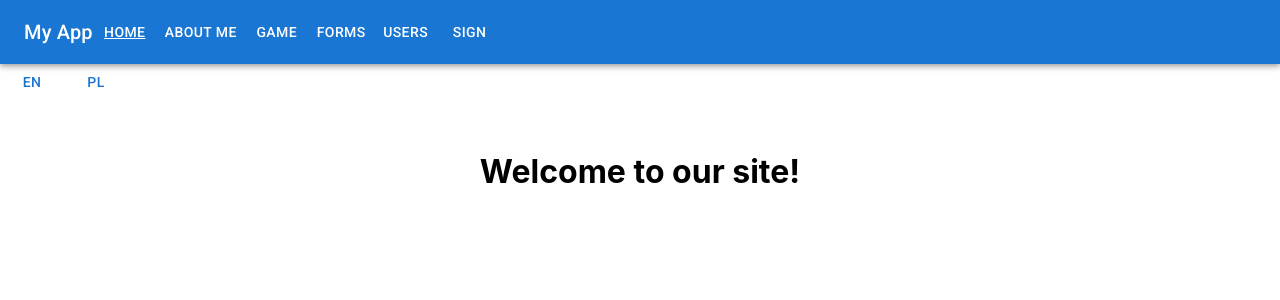
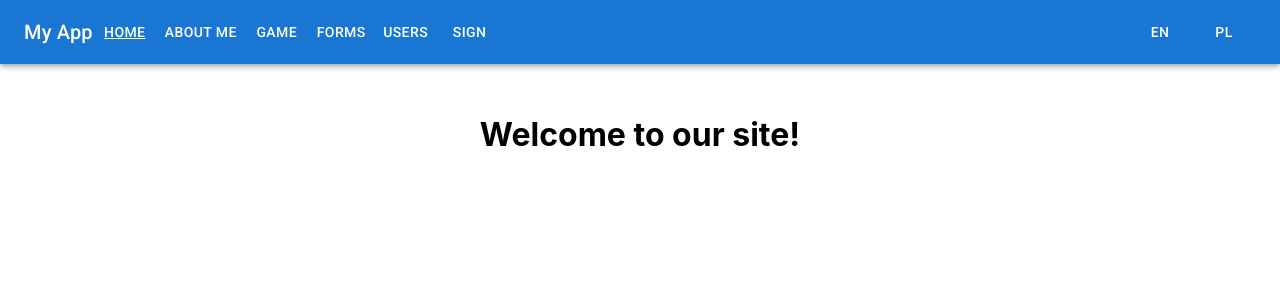
Before and after one commit to myflowpl/isafrontendacademybayer, a React (Create React App) app in the folder react/my-app/: page / in a window 1280 px wide. Shown: the top 300 px of the page. Built offline with nearby package versions, Linux system fonts and the light colour scheme.

Commit message:
Refactor the language context to be in seperate file

```diff
--- a/react/my-app/src/App.js
+++ b/react/my-app/src/App.js
@@ -1,22 +1,13 @@
-import { createContext, useState } from 'react';
-import Button from '@mui/material/Button';
 import { Navigation } from './Navigation'
 import { Content } from './Content'
-
-export const LanguageContext = createContext('en');
+import { LanguageContextProvider } from './contexts/language/LanugageContext'
 
 function App() {
-    const [lang, setLang] = useState('en');
-
     return (
-        <LanguageContext.Provider value={lang}>
+        <LanguageContextProvider>
             <Navigation />
-            <div>
-                <Button onClick={() => setLang('en')}>EN</Button>
-                <Button onClick={() => setLang('pl')}>PL</Button>
-            </div>
             <Content />
-        </LanguageContext.Provider>
+        </LanguageContextProvider>
     );
 }
 
--- a/react/my-app/src/Navigation.js
+++ b/react/my-app/src/Navigation.js
@@ -4,10 +4,21 @@ import Box from '@mui/material/Box';
 import Toolbar from '@mui/material/Toolbar';
 import Typography from '@mui/material/Typography';
 import Button from '@mui/material/Button';
+import { useLanguageContext } from './contexts/language/LanugageContext';
 
 const getActiveStyles = ({ isActive }) => isActive ? { textDecoration: "underline" } : undefined
 
 export const Navigation = () => {
+    const { setLang } = useLanguageContext();
+
+    const handlePLClick = () => {
+        setLang('pl');
+    }
+
+    const handleENClick = () => {
+        setLang('en');
+    }
+
     return (
         <Box sx={{ flexGrow: 1 }}>
           <AppBar position="static">
@@ -21,6 +32,9 @@ export const Navigation = () => {
               <Button color="inherit" component={NavLink} style={getActiveStyles} to="/forms">Forms</Button>
               <Button color="inherit" component={NavLink} style={getActiveStyles} to="/users">Users</Button>
               <Button color="inherit" component={NavLink} style={getActiveStyles} to="/sign">Sign</Button>
+              <div style={{ flexGrow: 1}} />
+              <Button color="inherit" onClick={handleENClick}>EN</Button>
+              <Button color="inherit" onClick={handlePLClick}>PL</Button>
             </Toolbar>
           </AppBar>
         </Box>
--- a/react/my-app/src/about-me/MyName.js
+++ b/react/my-app/src/about-me/MyName.js
@@ -1,11 +1,10 @@
-import { useContext } from 'react';
-import { LanguageContext } from '../App';
+import { useLanguageContext } from '../contexts/language/LanugageContext';
 
 function MyName(props) {
-    const language = useContext(LanguageContext);
+    const { lang } = useLanguageContext();
 
     if (props.surname) {
-        if (language === 'pl') {
+        if (lang === 'pl') {
             return <h1>Cześć moje imię to {props.name},
                a nazwisko to {props.surname}!</h1>
         }
@@ -15,7 +14,7 @@ function MyName(props) {
     }
 
 
-    if (language === 'pl') {
+    if (lang === 'pl') {
         return <h1>Cześć moje imię to {props.name}!</h1>
     }
 
--- /dev/null
+++ b/react/my-app/src/contexts/language/LanugageContext.js
@@ -0,0 +1,21 @@
+import { createContext, useState, useContext } from 'react';
+
+export const LanguageContext = createContext({
+    lang: 'en',
+    setLang: () => {}
+});
+
+export const LanguageContextProvider = ({ children }) => {
+    const [lang, setLang] = useState('en');
+
+    return <LanguageContext.Provider value={
+        {
+            lang,
+            setLang
+        }
+    }>
+        {children}
+    </LanguageContext.Provider>
+}
+
+export const useLanguageContext = () => useContext(LanguageContext);
```
